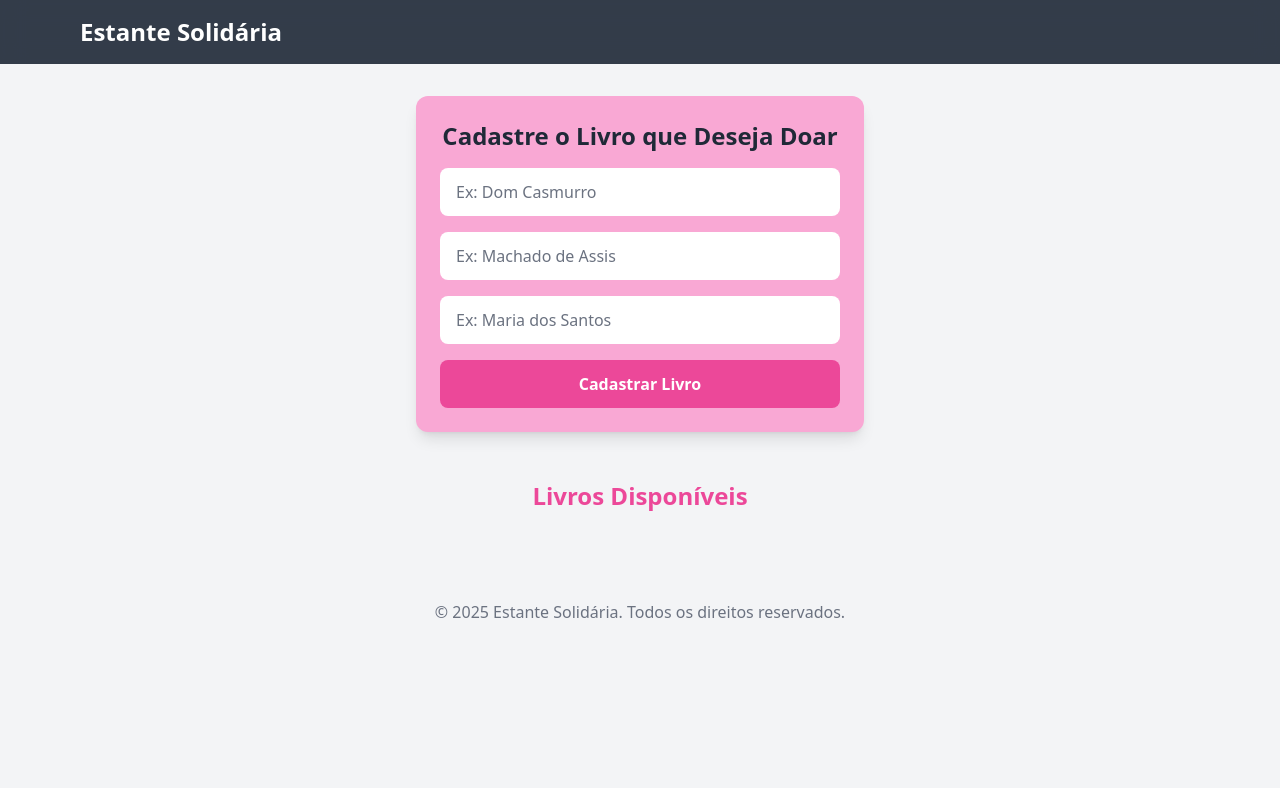
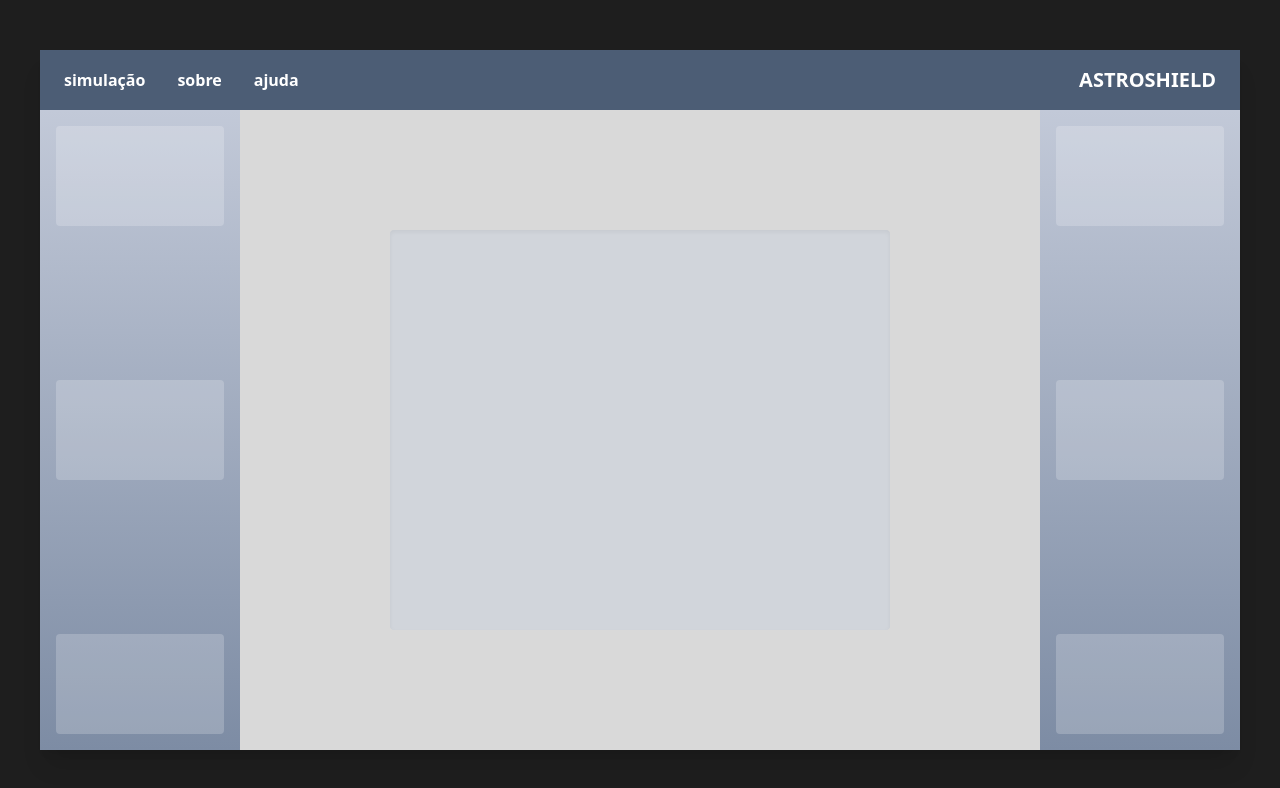
Before and after one commit to Gisele-Alencar/teste, a plain HTML site: page Index.html in a window 1280 px wide. Drawn offline with nearby package versions, Linux system fonts and the light colour scheme.

Commit message:
Update Index.html

```diff
--- a/Index.html
+++ b/Index.html
@@ -1,100 +1,51 @@
 <!DOCTYPE html>
 <html lang="pt-BR">
 <head>
-  <meta charset="UTF-8" />
-  <meta name="viewport" content="width=device-width, initial-scale=1.0" />
-  <title>Estante Solidária</title>
-
-  <!-- TailwindCSS -->
+  <meta charset="UTF-8">
+  <meta name="viewport" content="width=device-width, initial-scale=1.0">
+  <title>AstroShield</title>
   <script src="https://cdn.tailwindcss.com"></script>
 </head>
-<body class="bg-gray-100 font-sans">
+<body class="bg-[#1E1E1E] flex justify-center items-center min-h-screen">
 
-  <!-- Header -->
-  <header class="fixed top-0 w-full bg-gray-800/90 backdrop-blur-md z-50">
-    <div class="max-w-6xl mx-auto flex items-center justify-between p-4">
-      <h1 class="text-2xl font-bold text-white">Estante Solidária</h1>
-    </div>
+  <!-- Container principal -->
+  <div class="w-[1200px] h-[700px] bg-gradient-to-b from-[#7d8ca4] to-[#c2c9d8] shadow-xl rounded-lg flex flex-col">
+
+    <!-- HEADER -->
+    <header class="w-full h-[60px] bg-[#4c5d75] flex items-center justify-between px-6">
+      <!-- Menu -->
+      <nav class="flex gap-8 text-white font-semibold">
+        <a href="#" class="hover:underline">simulação</a>
+        <a href="#" class="hover:underline">sobre</a>
+        <a href="#" class="hover:underline">ajuda</a>
+      </nav>
+      <!-- Logo -->
+      <h1 class="text-white font-bold text-xl">ASTROSHIELD</h1>
     </header>
 
-  <!-- Hero / Formulário -->
-  <main class="pt-24 flex flex-col items-center px-4">
-    <section class="bg-pink-300 rounded-xl shadow-lg p-6 w-full max-w-md mb-12">
-      <h2 class="text-2xl font-bold mb-4 text-gray-800 text-center">Cadastre o Livro que Deseja Doar</h2>
+    <!-- CORPO -->
+    <div class="flex flex-1">
 
-      <form id="formLivro" action="https://docs.google.com/forms/d/e/SEU_ID_DO_FORM/formResponse" method="POST" target="_blank" class="flex flex-col gap-4">
-        <!-- Título do Livro -->
-        <input
-          type="text"
-          name="entry.123456"
-          placeholder="Ex: Dom Casmurro"
-          required
-          class="rounded-lg h-12 p-4 placeholder-gray-500 focus:outline-none"
-        />
-        <!-- Autor -->
-        <input
-          type="text"
-          name="entry.654321"
-          placeholder="Ex: Machado de Assis"
-          required
-          class="rounded-lg h-12 p-4 placeholder-gray-500 focus:outline-none"
-        />
-        <!-- Nome do Doador -->
-        <input
-          type="text"
-          name="entry.987654"
-          placeholder="Ex: Maria dos Santos"
-          required
-          class="rounded-lg h-12 p-4 placeholder-gray-500 focus:outline-none"
-        />
-        <button type="submit" class="bg-pink-500 hover:bg-pink-600 text-white font-bold rounded-lg h-12 transition">
-          Cadastrar Livro
-        </button>
-      </form>
-    </section>
+      <!-- Sidebar esquerda -->
+      <aside class="w-[200px] bg-gradient-to-b from-[#c2c9d8] to-[#7d8ca4] p-4 flex flex-col justify-between">
+        <div class="h-[100px] bg-white/20 rounded"></div>
+        <div class="h-[100px] bg-white/20 rounded"></div>
+        <div class="h-[100px] bg-white/20 rounded"></div>
+      </aside>
 
-    <!-- Livros Disponíveis -->
-    <section class="w-full max-w-md">
-      <h2 class="text-2xl font-bold mb-4 text-center text-pink-500">Livros Disponíveis</h2>
-      <ul id="livros" class="flex flex-col gap-2 text-gray-700 text-center">
-        <!-- Livros adicionados dinamicamente -->
-      </ul>
-    </section>
+      <!-- Conteúdo central -->
+      <main class="flex-1 flex justify-center items-center bg-[#d9d9d9]">
+        <div class="w-[500px] h-[400px] bg-gray-300 rounded shadow-inner"></div>
       </main>
 
-  <!-- Footer -->
-  <footer class="mt-12 py-6 text-center text-gray-500">
-    <p>&copy; 2025 Estante Solidária. Todos os direitos reservados.</p>
-  </footer>
+      <!-- Sidebar direita -->
+      <aside class="w-[200px] bg-gradient-to-b from-[#c2c9d8] to-[#7d8ca4] p-4 flex flex-col justify-between">
+        <div class="h-[100px] bg-white/20 rounded"></div>
+        <div class="h-[100px] bg-white/20 rounded"></div>
+        <div class="h-[100px] bg-white/20 rounded"></div>
+      </aside>
 
-  <!-- JavaScript para atualizar a lista instantaneamente -->
-  <script>
-    const form = document.getElementById('formLivro');
-    const listaLivros = document.getElementById('livros');
-
-    form.addEventListener('submit', function(event) {
-      event.preventDefault(); // Evita o reload da página
-
-      // Pega os valores do formulário
-      const titulo = form.elements['entry.123456'].value;
-      const autor = form.elements['entry.654321'].value;
-      const doador = form.elements['entry.987654'].value;
-
-      // Cria o item da lista
-      const li = document.createElement('li');
-      li.className = "bg-white rounded-lg shadow p-2";
-      li.textContent = `${titulo} — ${autor} (Doador: ${doador})`;
-
-      // Adiciona na lista
-      listaLivros.appendChild(li);
-
-      // Limpa o formulário
-      form.reset();
-
-      // Envia os dados para o Google Forms
-      form.submit();
-    });
-  </script>
-
+    </div>
+  </div>
 </body>
 </html>
```
Lines whose indentation alone changed are shown as unchanged.
